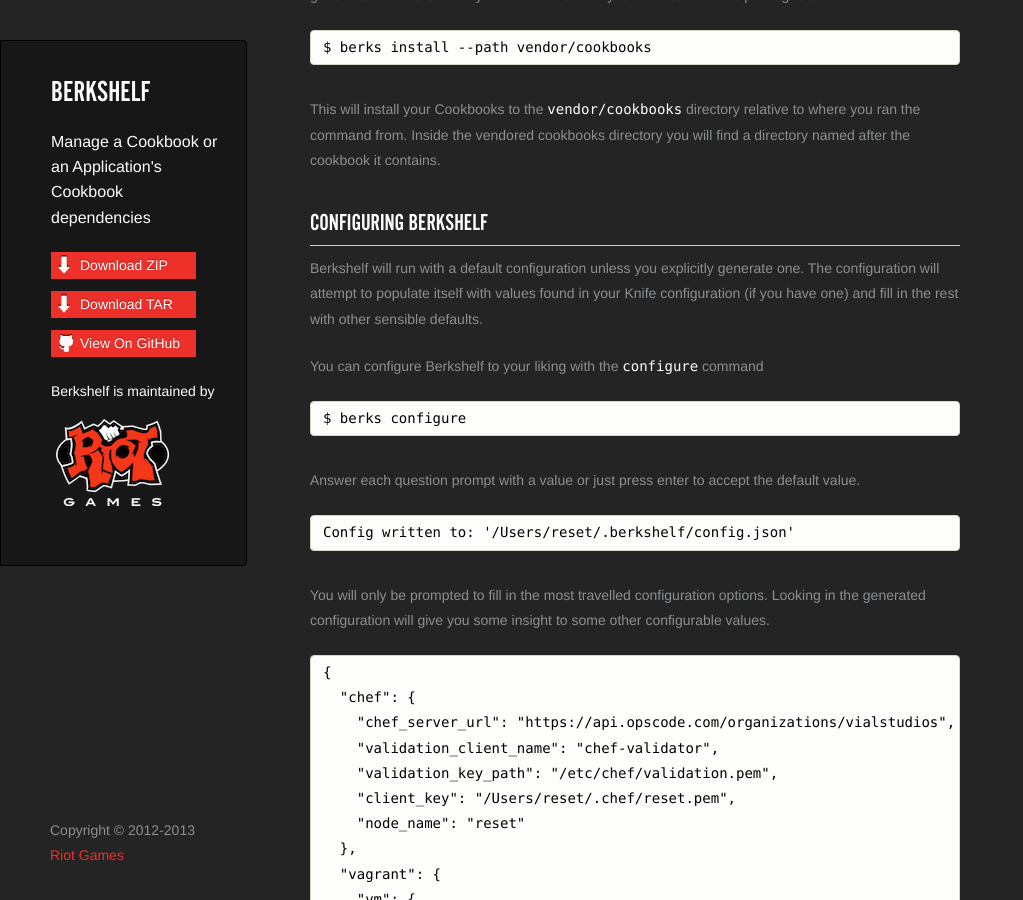
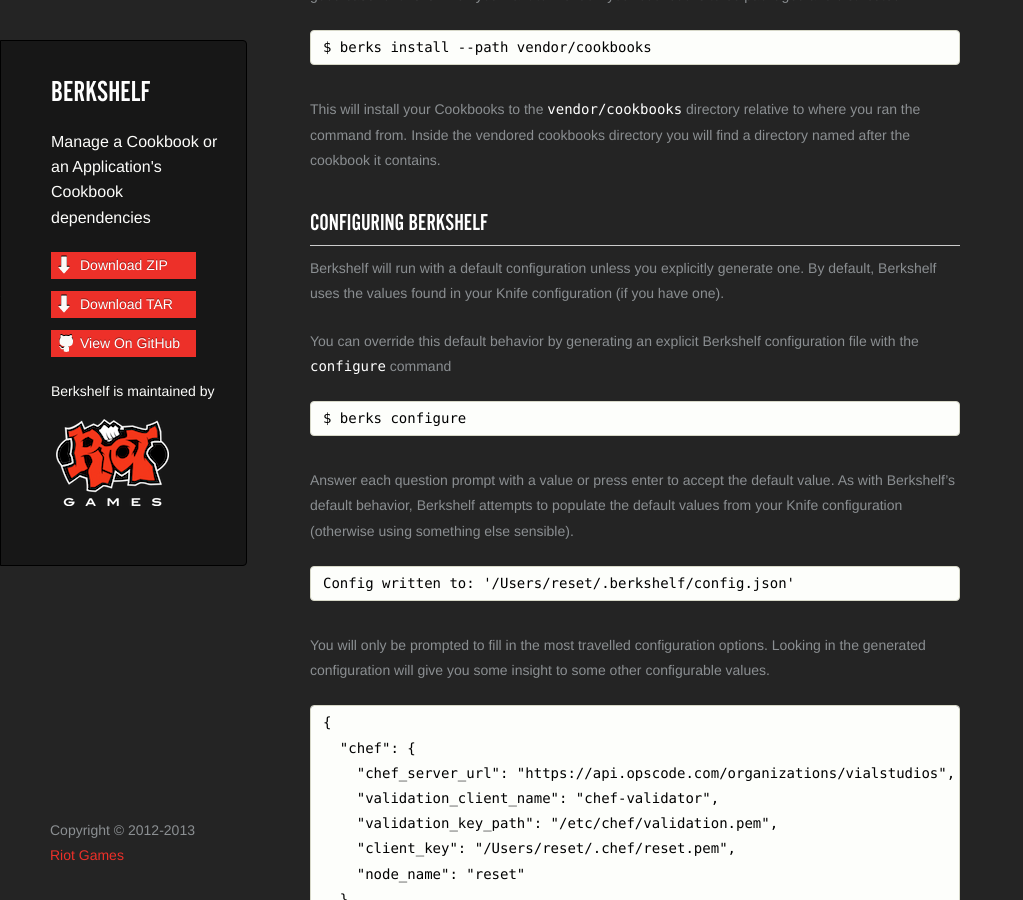
Before and after one commit to berkshelf/berkshelf, a Jekyll site: the page built from index.html, in a window 1280 px wide and 900 px high, scrolled down 3151 px. Shown: the whole window, without its empty margins (0-1023 px from the left). Built offline with Jekyll 4.4.1, drawn with Linux system fonts in a browser that asks for light colours.

Commit message:
Clarify configuration documentation for issue #921.

```diff
--- a/_includes/index.md
+++ b/_includes/index.md
@@ -109,13 +109,13 @@ This will install your Cookbooks to the `vendor/cookbooks` directory relative to
 
 ## Configuring Berkshelf
 
-Berkshelf will run with a default configuration unless you explicitly generate one. The configuration will attempt to populate itself with values found in your Knife configuration (if you have one) and fill in the rest with other sensible defaults.
+Berkshelf will run with a default configuration unless you explicitly generate one. By default, Berkshelf uses the values found in your Knife configuration (if you have one).
 
-You can configure Berkshelf to your liking with the `configure` command
+You can override this default behavior by generating an explicit Berkshelf configuration file with the `configure` command
 
     $ berks configure
 
-Answer each question prompt with a value or just press enter to accept the default value.
+Answer each question prompt with a value or press enter to accept the default value.  As with Berkshelf's default behavior, Berkshelf attempts to populate the default values from your Knife configuration (otherwise using something else sensible).
 
     Config written to: '/Users/reset/.berkshelf/config.json'
 
```
